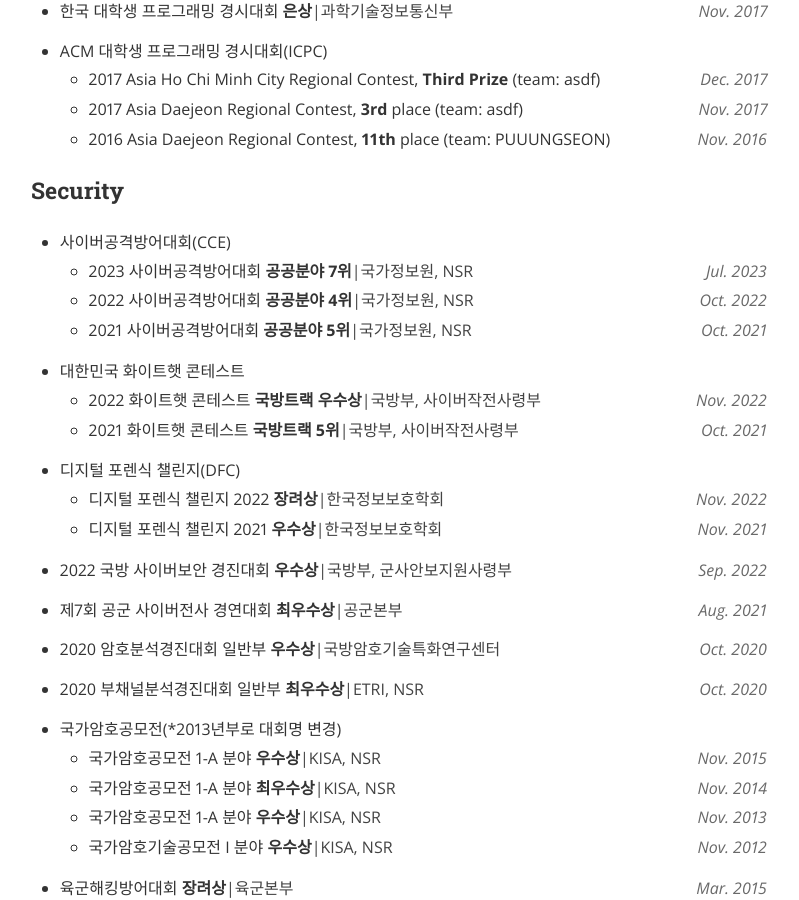
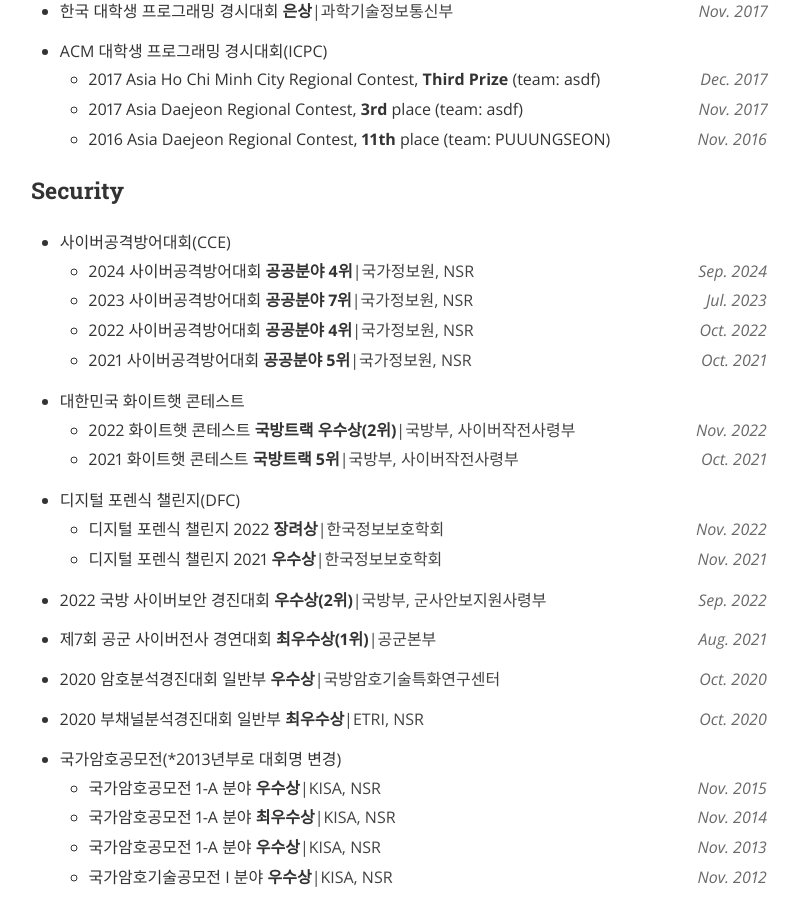
Before and after one commit to nyan101/nyan101.github.io, a Jekyll site: the page built from about.html, in a window 1280 px wide and 900 px high, scrolled down 1930 px. Shown: the whole window, without its empty margins (241-1040 px from the left). Built offline with Jekyll 4.4.1, drawn with Linux system fonts in a browser that asks for light colours; nearby versions of some CDN libraries; a style sheet for code colours, icons or effects is not loaded.

Commit message:
about 페이지 수정

```diff
--- a/about.html
+++ b/about.html
@@ -312,6 +312,17 @@
 	<li class="resume-item">
 		<div>사이버공격방어대회(CCE)</div>
 		<ul>
+            <li>
+				<div class="resume-row">
+					<div class="resume-desc">
+						2024 사이버공격방어대회 <strong>공공분야 4위</strong>
+					</div>
+					<div class="resume-appendix">
+						<div class="resume-organization">|국가정보원, NSR</div>
+						<div class="resume-date">Sep. 2024</div>
+					</div>
+				</div>
+			</li>
 			<li>
 				<div class="resume-row">
 					<div class="resume-desc">
@@ -353,7 +364,7 @@
 			<li>
 				<div class="resume-row">
 					<div class="resume-desc">
-						2022 화이트햇 콘테스트 <strong>국방트랙 우수상</strong>
+						2022 화이트햇 콘테스트 <strong>국방트랙 우수상(2위)</strong>
 					</div>
 					<div class="resume-appendix">
 						<div class="resume-organization">|국방부, 사이버작전사령부</div>
@@ -404,7 +415,7 @@
 	<li class="resume-item">
 		<div class="resume-row">
 			<div class="resume-desc">
-				2022 국방 사이버보안 경진대회 <strong>우수상</strong>
+				2022 국방 사이버보안 경진대회 <strong>우수상(2위)</strong>
 			</div>
 			<div class="resume-appendix">
 				<div class="resume-organization">|국방부, 군사안보지원사령부</div>
@@ -415,7 +426,7 @@
 	<li class="resume-item">
 		<div class="resume-row">
 			<div class="resume-desc">
-				제7회 공군 사이버전사 경연대회 <strong>최우수상</strong>
+				제7회 공군 사이버전사 경연대회 <strong>최우수상(1위)</strong>
 			</div>
 			<div class="resume-appendix">
 				<div class="resume-organization">|공군본부</div>
```
